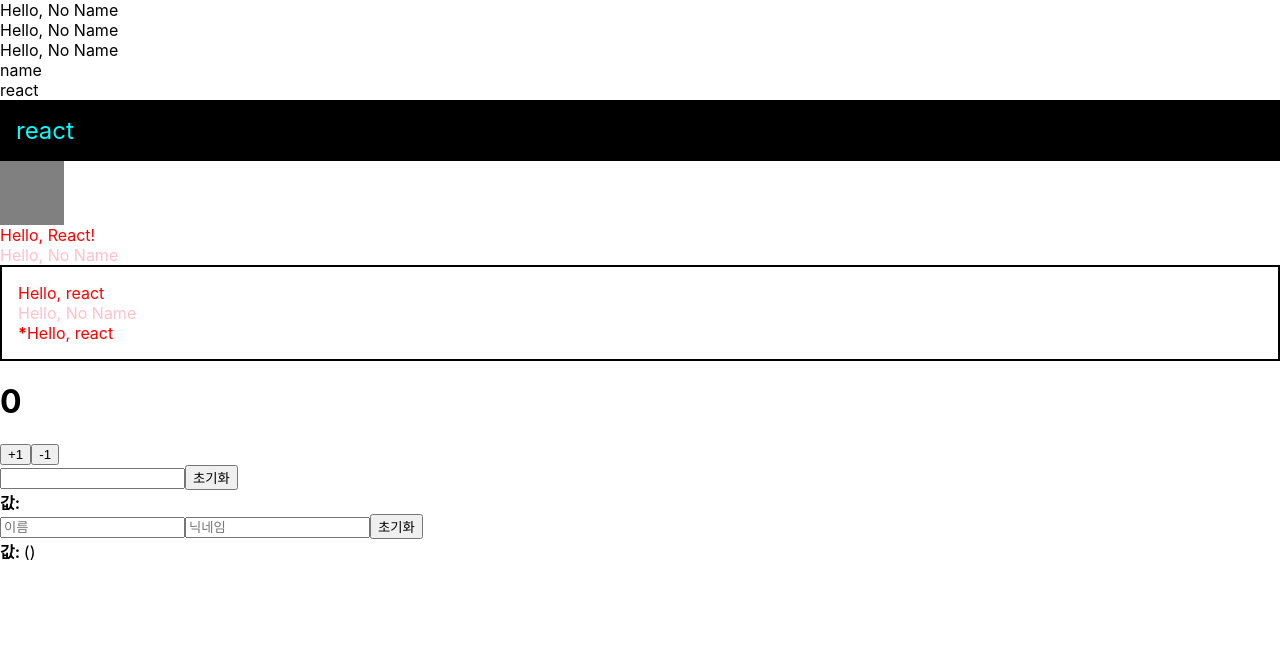
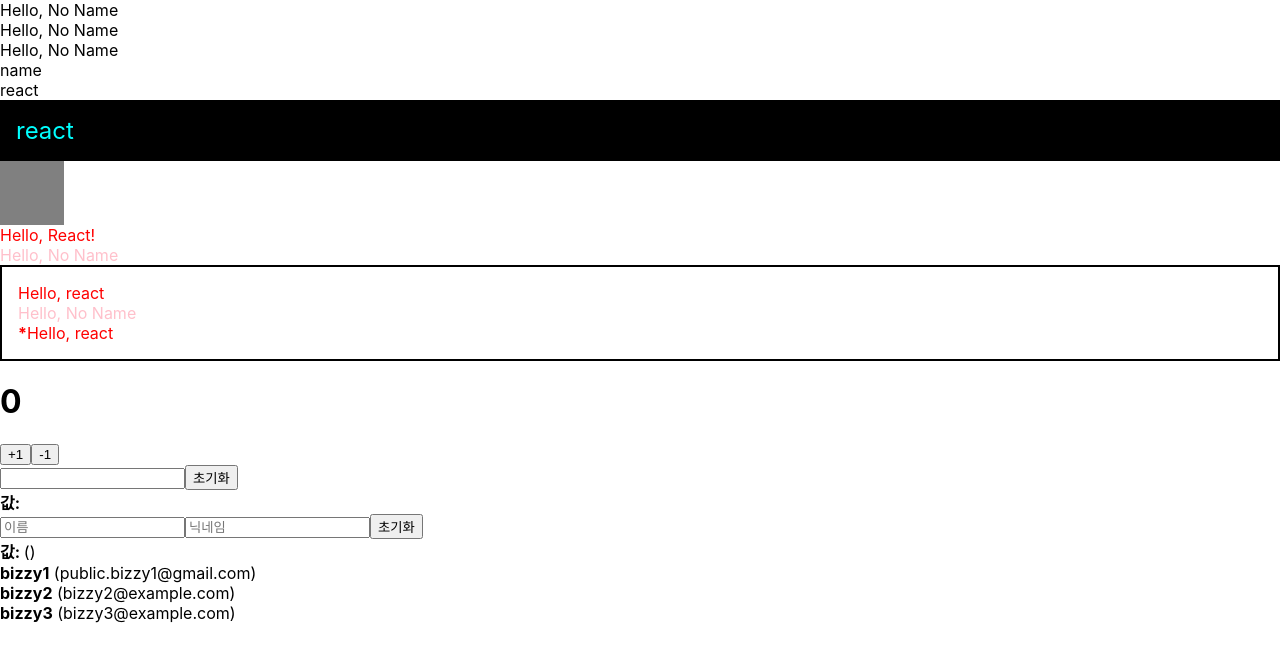
Before and after one commit to bizzy91/react_basic, a React (Create React App) app in the folder react_test/: page / in a window 1280 px wide. Shown: the top 662 px of the page. Built offline with nearby package versions, Linux system fonts and the light colour scheme.

Commit message:
배열 렌더링하기

```diff
--- a/react_test/src/App.js
+++ b/react_test/src/App.js
@@ -5,6 +5,7 @@
 import Counter from './Counter';
 import InputSample from './InputSample';
 import ManyInputSample from './ManyInputSample';
+import UserList from './UserList';
 
 
 function App() {
@@ -53,6 +54,8 @@
 
       <ManyInputSample />
 
+      <UserList />
+
     </div>
   );
 }
--- /dev/null
+++ b/react_test/src/UserList.js
@@ -0,0 +1,96 @@
+// import React from 'react';
+
+// function UserList() {
+//   // 랜더링할 배열
+//   const users = [
+//    {
+//        id: 1,
+//        username: 'bizzy1',
+//        email: 'public.bizzy1@gmail.com'
+//      },
+//      {
+//        id: 2,
+//        username: 'bizzy2',
+//        email: 'bizzy2@example.com'
+//      },
+//      {
+//        id: 3,
+//        username: 'bizzy3',
+//        email: 'bizzy3@example.com'
+//      }
+//    ];
+//   return (
+//     <div>
+//       <div>
+//         <b>{users[0].username}</b> <span>({users[0].email})</span>
+//       </div>
+//       <div>
+//         <b>{users[1].username}</b> <span>({users[1].email})</span>
+//       </div>
+//       <div>
+//         <b>{users[2].username}</b> <span>({users[1].email})</span>
+//       </div>
+//     </div>
+//   );
+// }
+
+// 위 코드의 컴포넌트 재사용 버전
+import React from 'react';
+
+function User({ user }) {
+  return (
+    <div>
+      <b>{user.username}</b> <span>({user.email})</span>
+    </div>
+  );
+}
+
+function UserList() {
+  const users = [
+    {
+      id: 1,
+      username: 'bizzy1',
+      email: 'public.bizzy1@gmail.com'
+    },
+    {
+      id: 2,
+      username: 'bizzy2',
+      email: 'bizzy2@example.com'
+    },
+    {
+      id: 3,
+      username: 'bizzy3',
+      email: 'bizzy3@example.com'
+    }
+  ];
+
+  return (
+    <div>
+      <User user={users[0]} />
+      <User user={users[1]} />
+      <User user={users[2]} />
+    </div>
+  );
+}
+//   // 이렇게 고치면 안 된다. map(key, value 쌍의 배열)을 만들어주는 map() 함수의 value 와 key 를 지정해서 보내줘야 한다.
+//   return (
+//     <div>
+//       {users.map(user => (
+//         <User user={user} />
+//       ))}
+//     </div>
+//   );
+// }
+
+// 위 코드의 개선 버전. map() 함수의 올바른 사용.
+//   return (
+//     <div>
+//       {users.map(user => (
+//         <User user={user} key={user.id} />
+//       ))}
+//     </div>
+//   );
+// }
+
+
+export default UserList;
```
